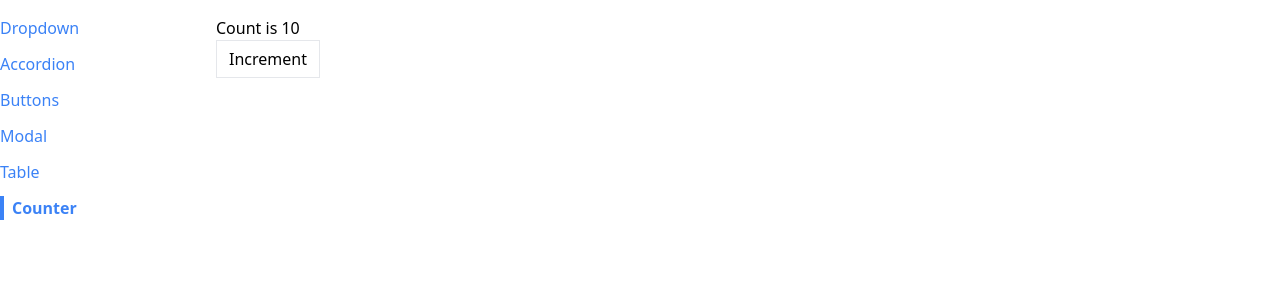
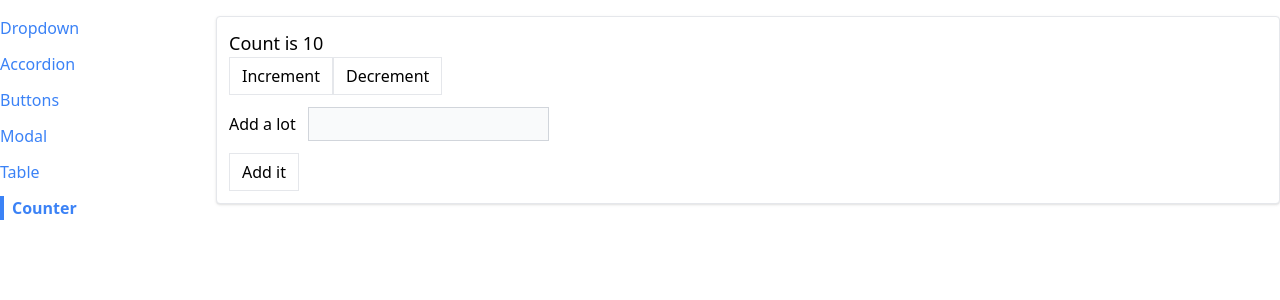
Before and after one commit to Pawelv9/comps, a React (Create React App) app: page /counter in a window 1280 px wide. Shown: the top 300 px of the page. Built offline with nearby package versions, Linux system fonts and the light colour scheme.

Commit message:
added form to counterPage

```diff
--- a/src/pages/CounterPage.js
+++ b/src/pages/CounterPage.js
@@ -1,24 +1,36 @@
-import {useEffect, useState} from 'react';
+import { useState } from 'react';
 import Button from "../components/Button";
+import Panel from "../components/Panel";
 
 function CounterPage({initialCount}) {
     const [count, setCount] = useState(initialCount);
 
-    useEffect(() => {
-        console.log(count);
-    }, [count]);
-
-    const handleClick = () => {
+    const increment = () => {
         setCount(count + 1)
     }
 
+    const decrement = () => {
+        setCount(count - 1)
+    }
+
     return (
-        <div>
-            <h1>Count is {count}</h1>
-            <Button onClick={handleClick}>
-                Increment
-            </Button>
-        </div>
+        <Panel>
+            <h1 className='text-lg'>Count is {count}</h1>
+            <div className='flex flex-row'>
+                <Button onClick={increment}>
+                    Increment
+                </Button>
+                <Button onClick={decrement}>
+                    Decrement
+                </Button>
+            </div>
+
+            <form>
+                <label>Add a lot</label>
+                <input type='number' className='p-1 m-3 bg-gray-50 border border-gray-300'/>
+                <Button>Add it</Button>
+            </form>
+        </Panel>
     );
 }
 
```
